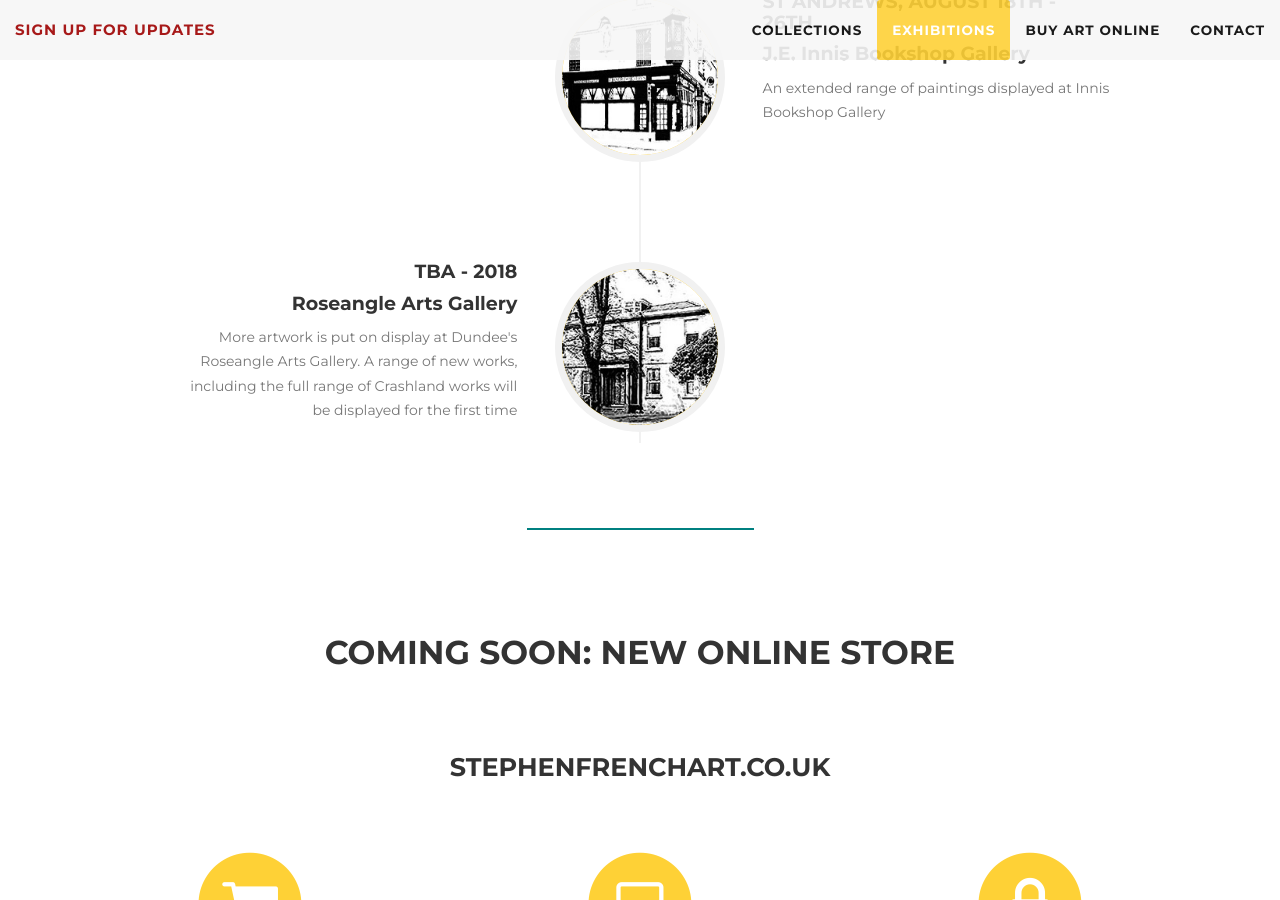
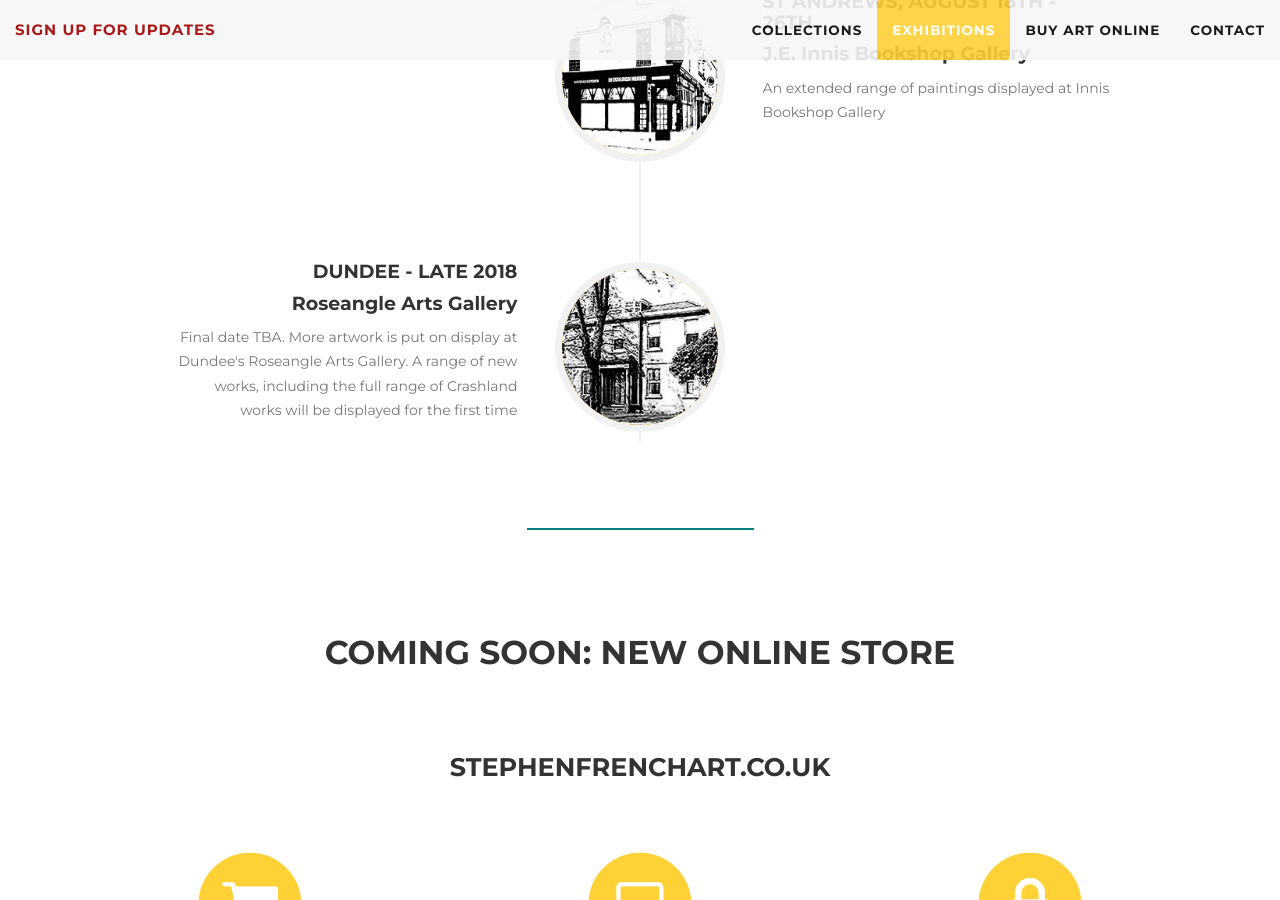
Before and after one commit to Maxnfrench/maxnfrench.github.io, a Jekyll site: the page built from index.md, in a window 1280 px wide and 900 px high, scrolled down 2906 px. Built offline with Jekyll 4.4.1, drawn with Linux system fonts in a browser that asks for light colours; some web fonts are replaced; comment, search, counter and statistics services are not loaded.

Commit message:
site first update19

```diff
--- a/_includes/about.html
+++ b/_includes/about.html
@@ -43,11 +43,11 @@
                             </div>
                             <div class="timeline-panel">
                                 <div class="timeline-heading">
-                                    <h4>TBA - 2018</h4>
+                                    <h4>Dundee - late 2018</h4>
                                     <h4 class="subheading">Roseangle Arts Gallery</h4>
                                 </div>
                                 <div class="timeline-body">
-                                    <p class="text-muted">More artwork is put on display at Dundee's Roseangle Arts Gallery. A range of new works, including the full range of Crashland works will be displayed for the first time</p>
+                                    <p class="text-muted">Final date TBA. More artwork is put on display at Dundee's Roseangle Arts Gallery. A range of new works, including the full range of Crashland works will be displayed for the first time</p>
                                 </div>
                             </div>
                         </li>
```
